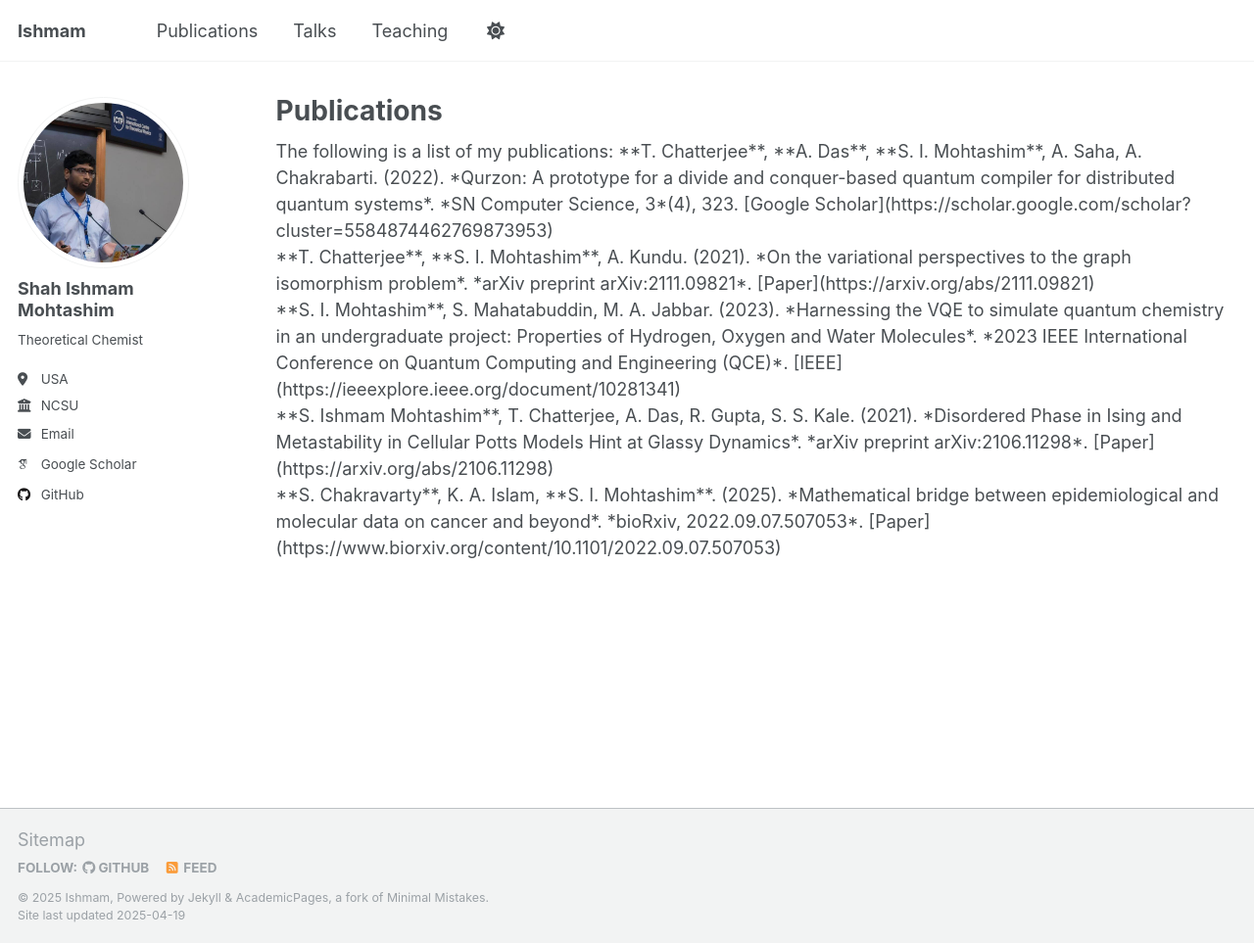
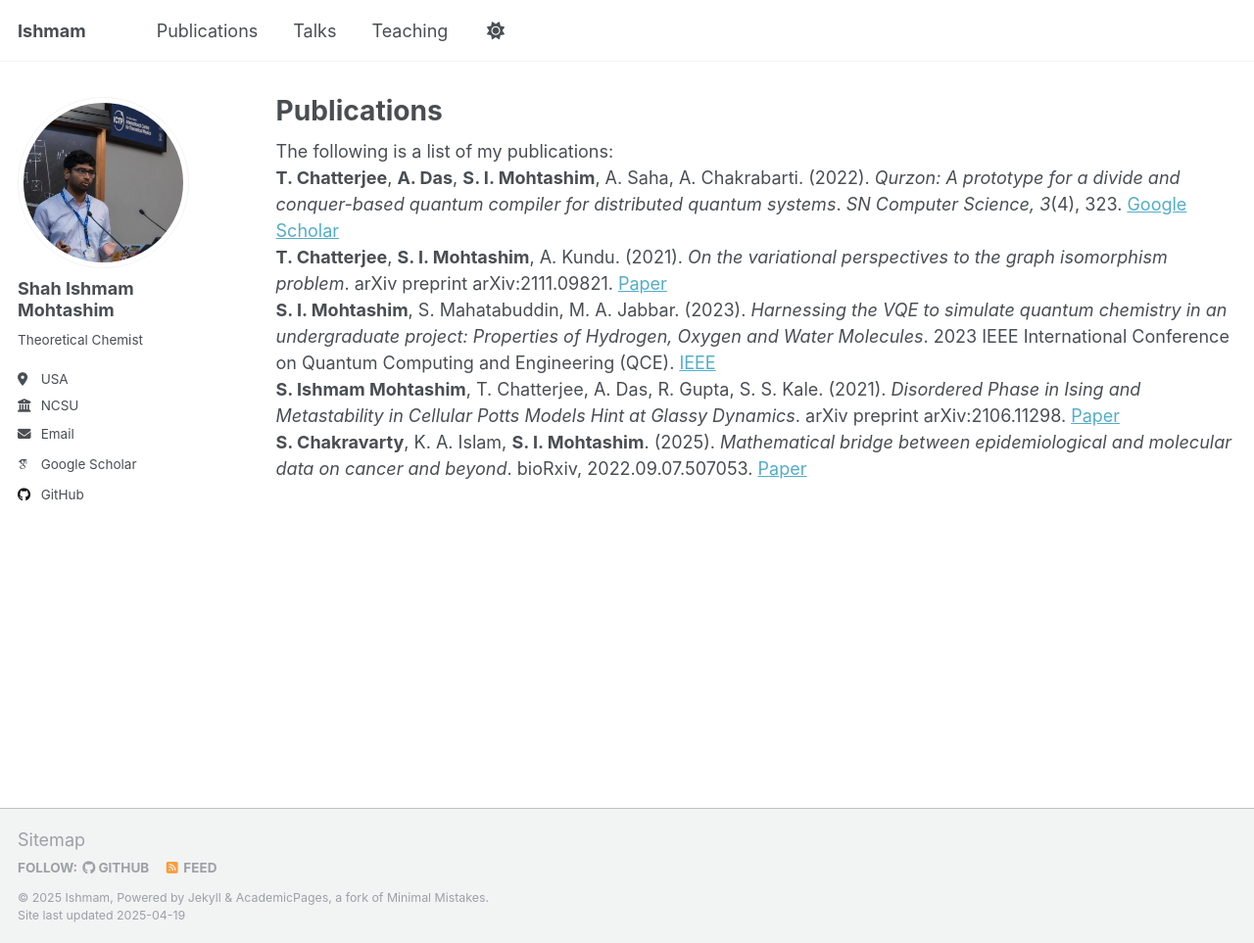
Before and after one commit to IshmamShah/ishmamshah.github.io, a Jekyll site: the page built from _pages/publications.html, in a window 1280 px wide and 963 px high. Shown: the whole window at 98% size. Built offline with Jekyll 4.4.1, drawn with Linux system fonts in a browser that asks for light colours; some web fonts are replaced.

Commit message:
Update publications.html

```diff
--- a/_pages/publications.html
+++ b/_pages/publications.html
@@ -7,35 +7,37 @@
 
 The following is a list of my publications:
 
-**T. Chatterjee**, **A. Das**, **S. I. Mohtashim**, A. Saha, A. Chakrabarti. (2022).
-*Qurzon: A prototype for a divide and conquer-based quantum compiler for distributed quantum systems*.
-*SN Computer Science, 3*(4), 323.
-[Google Scholar](https://scholar.google.com/scholar?cluster=5584874462769873953)
+<div class="pub">
+<b>T. Chatterjee</b>, <b>A. Das</b>, <b>S. I. Mohtashim</b>, A. Saha, A. Chakrabarti. (2022).
+<i>Qurzon: A prototype for a divide and conquer-based quantum compiler for distributed quantum systems</i>.
+<i>SN Computer Science, 3</i>(4), 323.
+<a href="https://scholar.google.com/scholar?cluster=5584874462769873953" target="_blank">Google Scholar</a>
+</div>
 
-<br>
+<div class="pub">
+<b>T. Chatterjee</b>, <b>S. I. Mohtashim</b>, A. Kundu. (2021).
+<i>On the variational perspectives to the graph isomorphism problem</i>.
+arXiv preprint arXiv:2111.09821.
+<a href="https://arxiv.org/abs/2111.09821" target="_blank">Paper</a>
+</div>
 
-**T. Chatterjee**, **S. I. Mohtashim**, A. Kundu. (2021).
-*On the variational perspectives to the graph isomorphism problem*.
-*arXiv preprint arXiv:2111.09821*.
-[Paper](https://arxiv.org/abs/2111.09821)
+<div class="pub">
+<b>S. I. Mohtashim</b>, S. Mahatabuddin, M. A. Jabbar. (2023).
+<i>Harnessing the VQE to simulate quantum chemistry in an undergraduate project: Properties of Hydrogen, Oxygen and Water Molecules</i>.
+2023 IEEE International Conference on Quantum Computing and Engineering (QCE).
+<a href="https://ieeexplore.ieee.org/document/10281341" target="_blank">IEEE</a>
+</div>
 
-<br>
+<div class="pub">
+<b>S. Ishmam Mohtashim</b>, T. Chatterjee, A. Das, R. Gupta, S. S. Kale. (2021).
+<i>Disordered Phase in Ising and Metastability in Cellular Potts Models Hint at Glassy Dynamics</i>.
+arXiv preprint arXiv:2106.11298.
+<a href="https://arxiv.org/abs/2106.11298" target="_blank">Paper</a>
+</div>
 
-**S. I. Mohtashim**, S. Mahatabuddin, M. A. Jabbar. (2023).
-*Harnessing the VQE to simulate quantum chemistry in an undergraduate project: Properties of Hydrogen, Oxygen and Water Molecules*.
-*2023 IEEE International Conference on Quantum Computing and Engineering (QCE)*.
-[IEEE](https://ieeexplore.ieee.org/document/10281341)
-
-<br>
-
-**S. Ishmam Mohtashim**, T. Chatterjee, A. Das, R. Gupta, S. S. Kale. (2021).
-*Disordered Phase in Ising and Metastability in Cellular Potts Models Hint at Glassy Dynamics*.
-*arXiv preprint arXiv:2106.11298*.
-[Paper](https://arxiv.org/abs/2106.11298)
-
-<br>
-
-**S. Chakravarty**, K. A. Islam, **S. I. Mohtashim**. (2025).
-*Mathematical bridge between epidemiological and molecular data on cancer and beyond*.
-*bioRxiv, 2022.09.07.507053*.
-[Paper](https://www.biorxiv.org/content/10.1101/2022.09.07.507053)
+<div class="pub">
+<b>S. Chakravarty</b>, K. A. Islam, <b>S. I. Mohtashim</b>. (2025).
+<i>Mathematical bridge between epidemiological and molecular data on cancer and beyond</i>.
+bioRxiv, 2022.09.07.507053.
+<a href="https://www.biorxiv.org/content/10.1101/2022.09.07.507053" target="_blank">Paper</a>
+</div>
```
